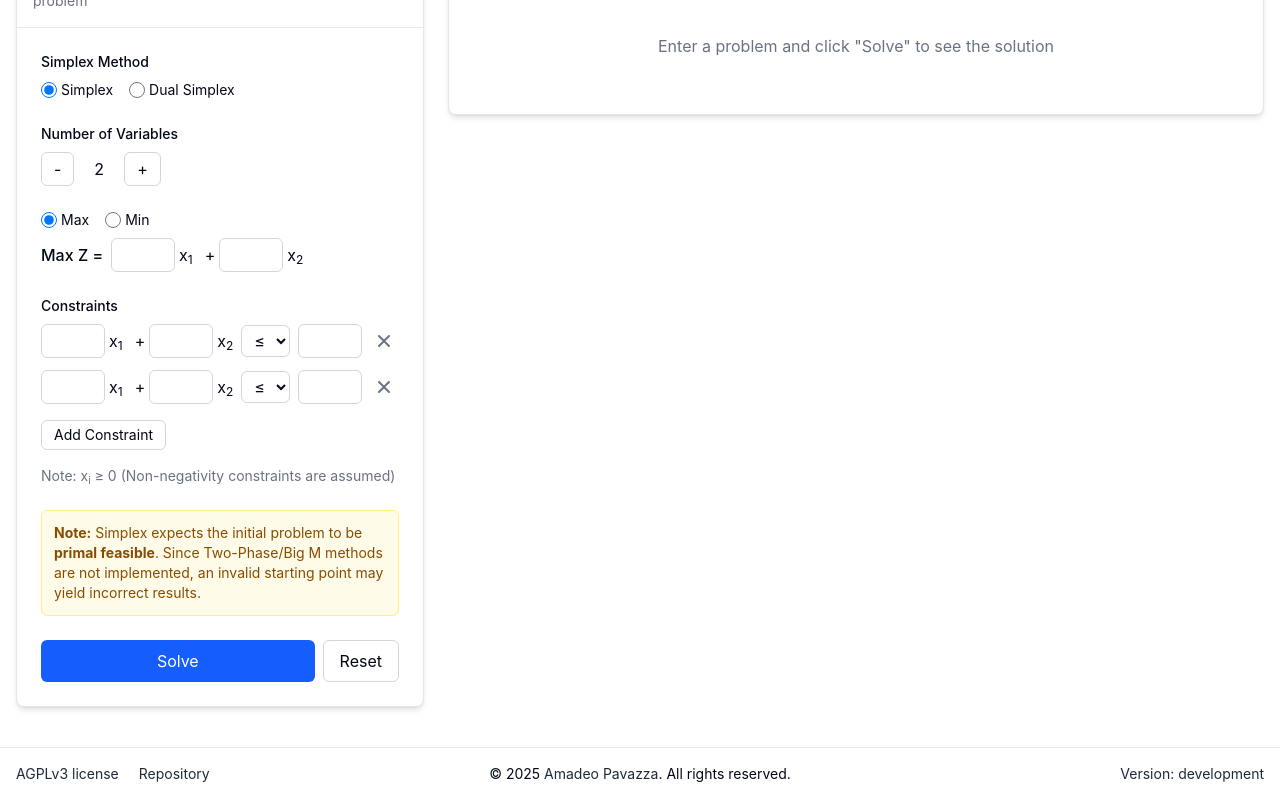
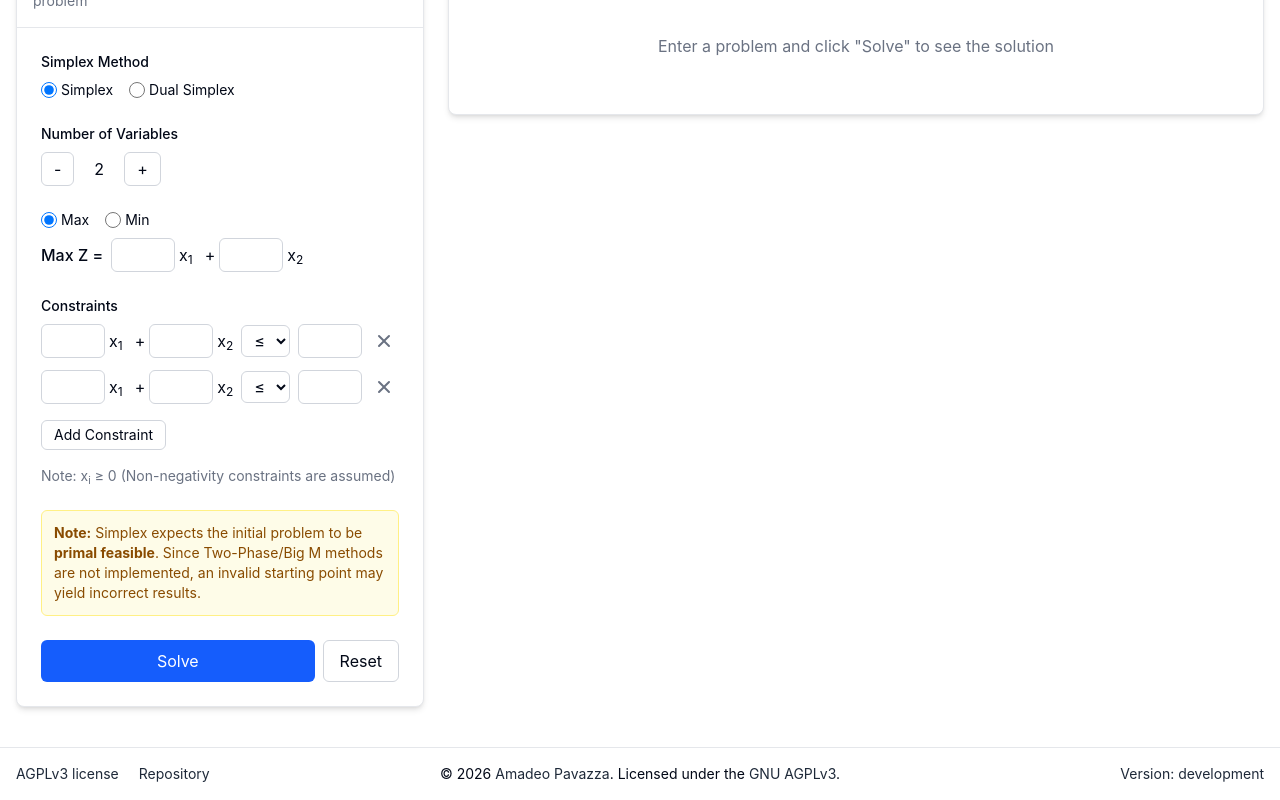
Before and after one commit to apavazza/simplex, a Next.js app: page / in a window 1280 px wide. Shown: the part 182-982 px from the top of the page. Built offline with nearby package versions, Linux system fonts and the light colour scheme.

Commit message:
Updated footer

```diff
--- a/src/components/footer.tsx
+++ b/src/components/footer.tsx
@@ -7,15 +7,20 @@ export default function Footer() {
         <div className="flex flex-col lg:flex-row lg:relative items-center">
           <div className="order-2 lg:mx-auto">
             <p className="text-sm text-center">
-              &copy; 2025 <Link
-                            href={"https://amadeopavazza.from.hr/"}
+              &copy; 2026 <Link
+                            href={"https://github.com/apavazza"}
                             target="_blank"
                             rel="noreferrer"
                             className="text-gray-800 hover:text-gray-500"
                           >
                             Amadeo Pavazza
                           </Link>
-                        . All rights reserved.
+                          . Licensed under the <Link
+                                                  href={"https://github.com/apavazza/simplex/blob/master/LICENSE"}
+                                                  target="_blank"
+                                                  rel="noreferrer"
+                                                  className="text-gray-800 hover:text-gray-500"
+                                                > GNU AGPLv3</Link>.
             </p>
           </div>
 
```
